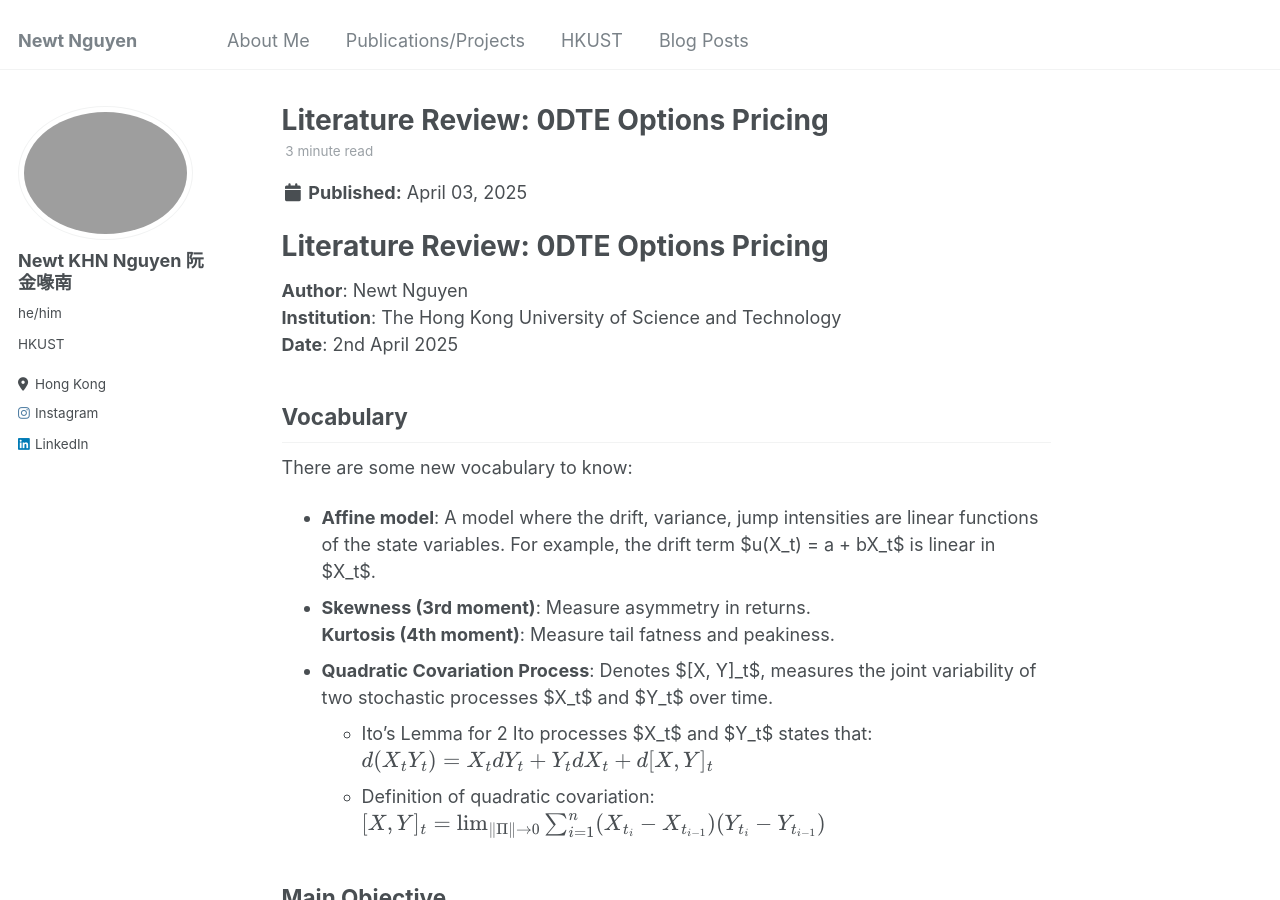
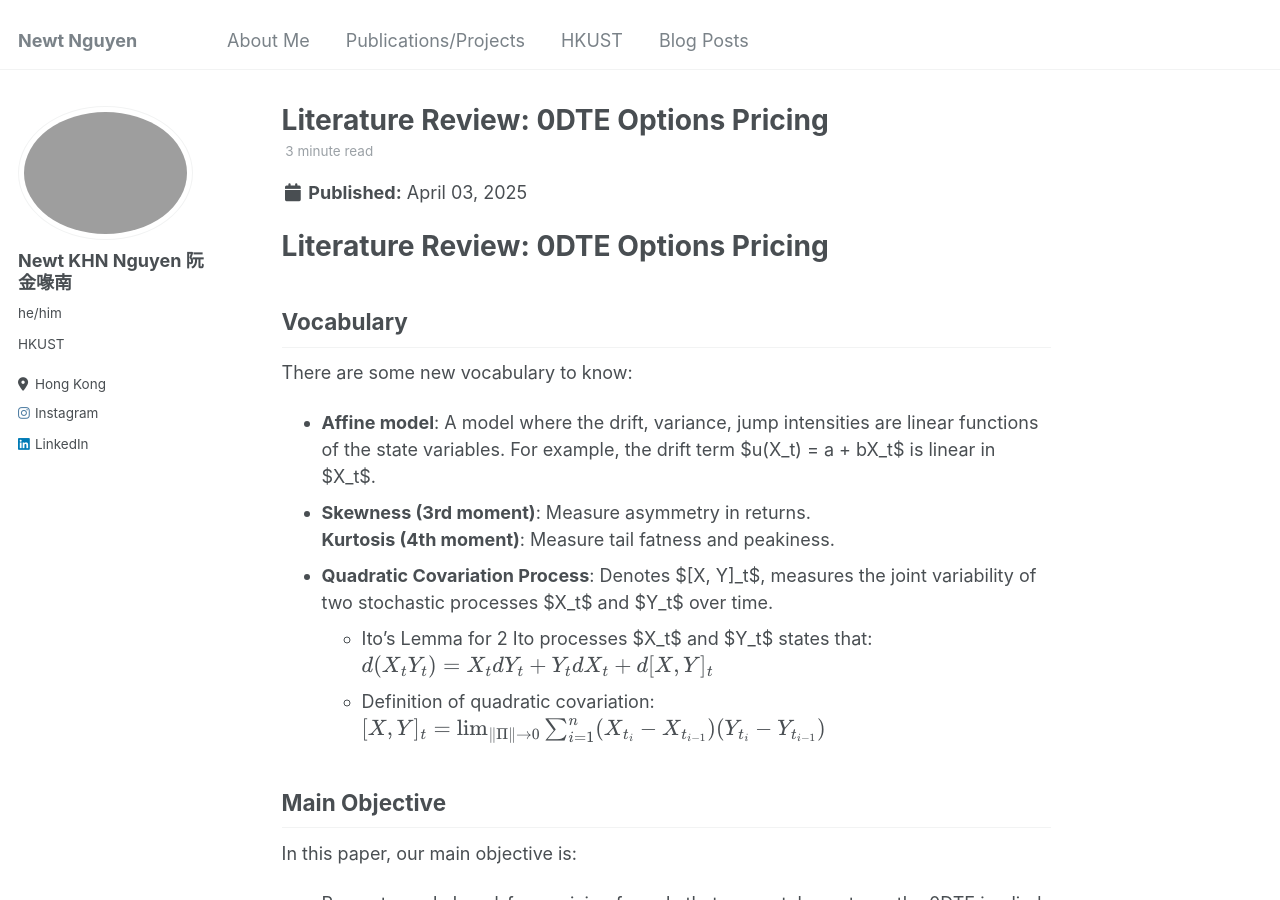
Before and after one commit to newtdes/newtdes.github.io, a Jekyll site: the page built from _posts/2025-04-03-blog-post-2.md, in a window 1280 px wide and 900 px high. Built offline with Jekyll 4.4.1, drawn with Linux system fonts in a browser that asks for light colours.

Commit message:
cut back info

```diff
--- a/_posts/2025-04-03-blog-post-2.md
+++ b/_posts/2025-04-03-blog-post-2.md
@@ -7,9 +7,6 @@ tags:
 ---
 
 # Literature Review: 0DTE Options Pricing
-**Author**: Newt Nguyen
-**Institution**: The Hong Kong University of Science and Technology
-**Date**: 2nd April 2025
 
 ## Vocabulary
 
```
